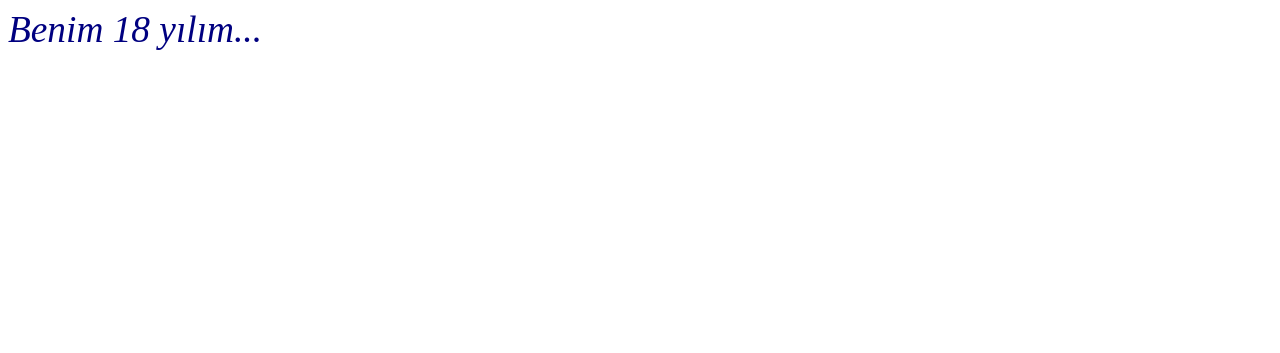
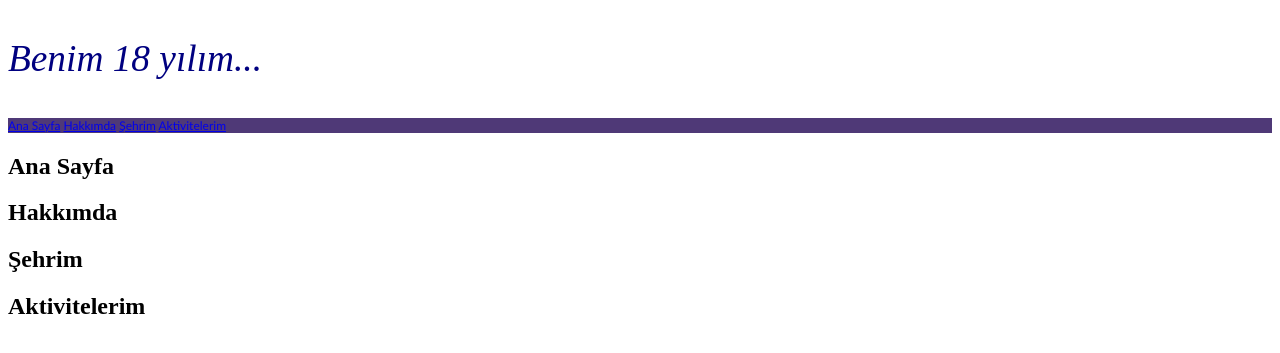
Before and after one commit to Rugeyya/web-proje, a PHP site: page /webproje1.html in a window 1280 px wide. Shown: the top 353 px of the page. Run offline with PHP 8.4, Linux system fonts and the light colour scheme.

Commit message:
anasayfa

```diff
--- a/webproje1.html
+++ b/webproje1.html
@@ -1,8 +1,54 @@
-<html>
+<!DOCTYPE html>
 <head>
 <title>
 Rugess
 </title>
  <i> <p style="font-size:28pt; color:#000080"> Benim 18 yılım...</p> </i>
+ <p>
 
 <link rel="stylesheet" type="text/css" href="web.css">
+
+
+
+
+
+<html lang="en">
+<head>
+    <meta charset="UTF-8">
+    <meta name="viewport" content="width=device-width, initial-scale=1.0">
+    <title>Web Sayfam</title>
+    <link rel="stylesheet" href="styles.css">
+</head>
+<body>
+    <header>
+        <nav>
+        <div class="menu">
+            <a href="#anasayfa">Ana Sayfa</a>
+            <a href="#hakkimda">Hakkımda</a>
+            <a href="#sehrim">Şehrim</a>
+            <a href="#aktivitelerim">Aktivitelerim</a>
+        </div>
+        </nav>
+    </header>
+
+    <section id="anasayfa">
+        <h2>Ana Sayfa</h2>
+        <!-- Ana sayfa içeriği buraya gelecek -->
+    </section>
+
+    <section id="hakkimda">
+        <h2>Hakkımda</h2>
+        <!-- Hakkımda içeriği buraya gelecek -->
+    </section>
+
+    <section id="sehrim">
+        <h2>Şehrim</h2>
+        <!-- Şehrim içeriği buraya gelecek -->
+    </section>
+
+    <section id="aktivitelerim">
+        <h2>Aktivitelerim</h2>
+        <!-- Aktivitelerim içeriği buraya gelecek -->
+    </section>
+</body>
+</html>
```
Also changed, not shown: web.css (+50 -0 lines).
